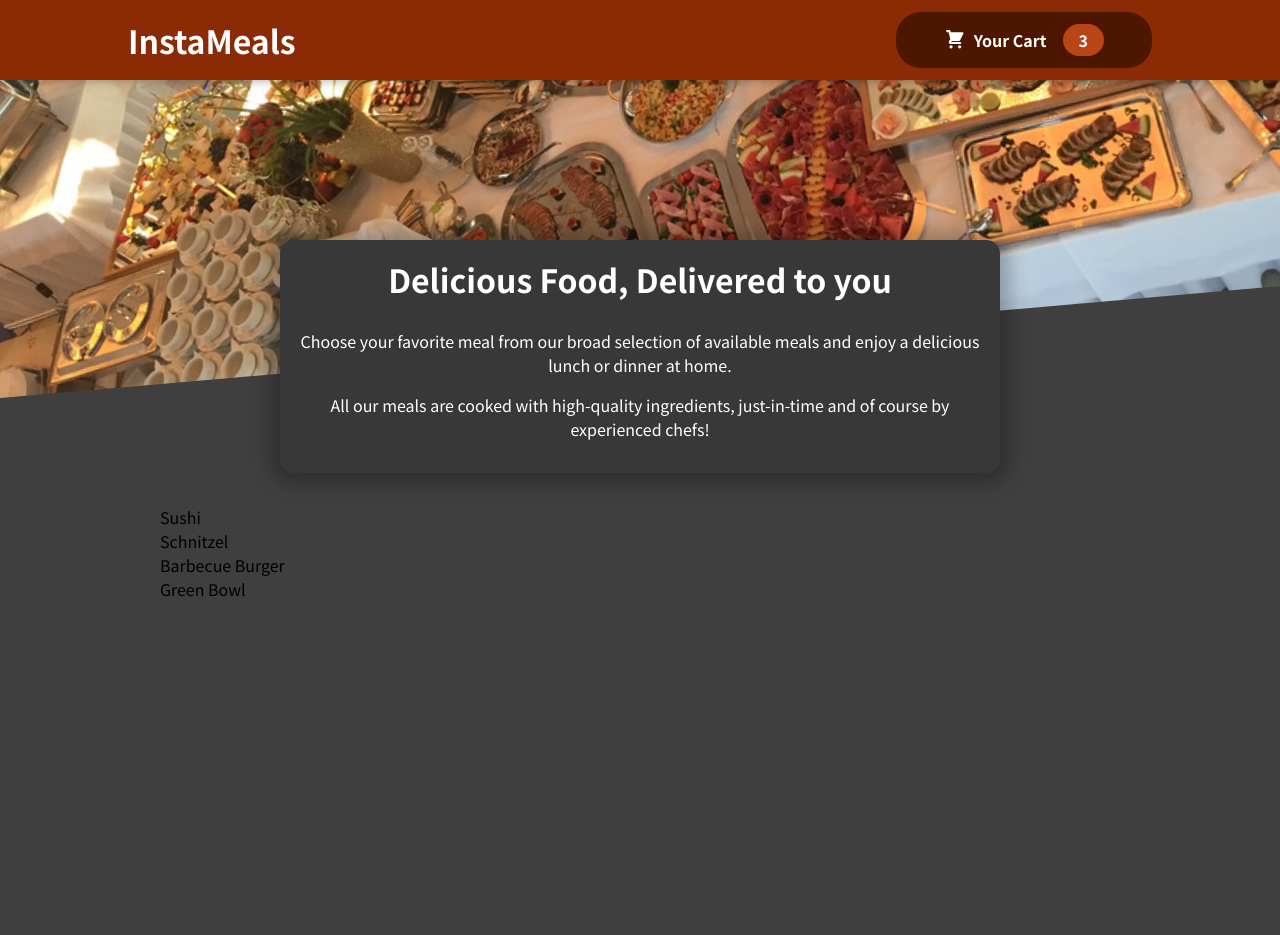
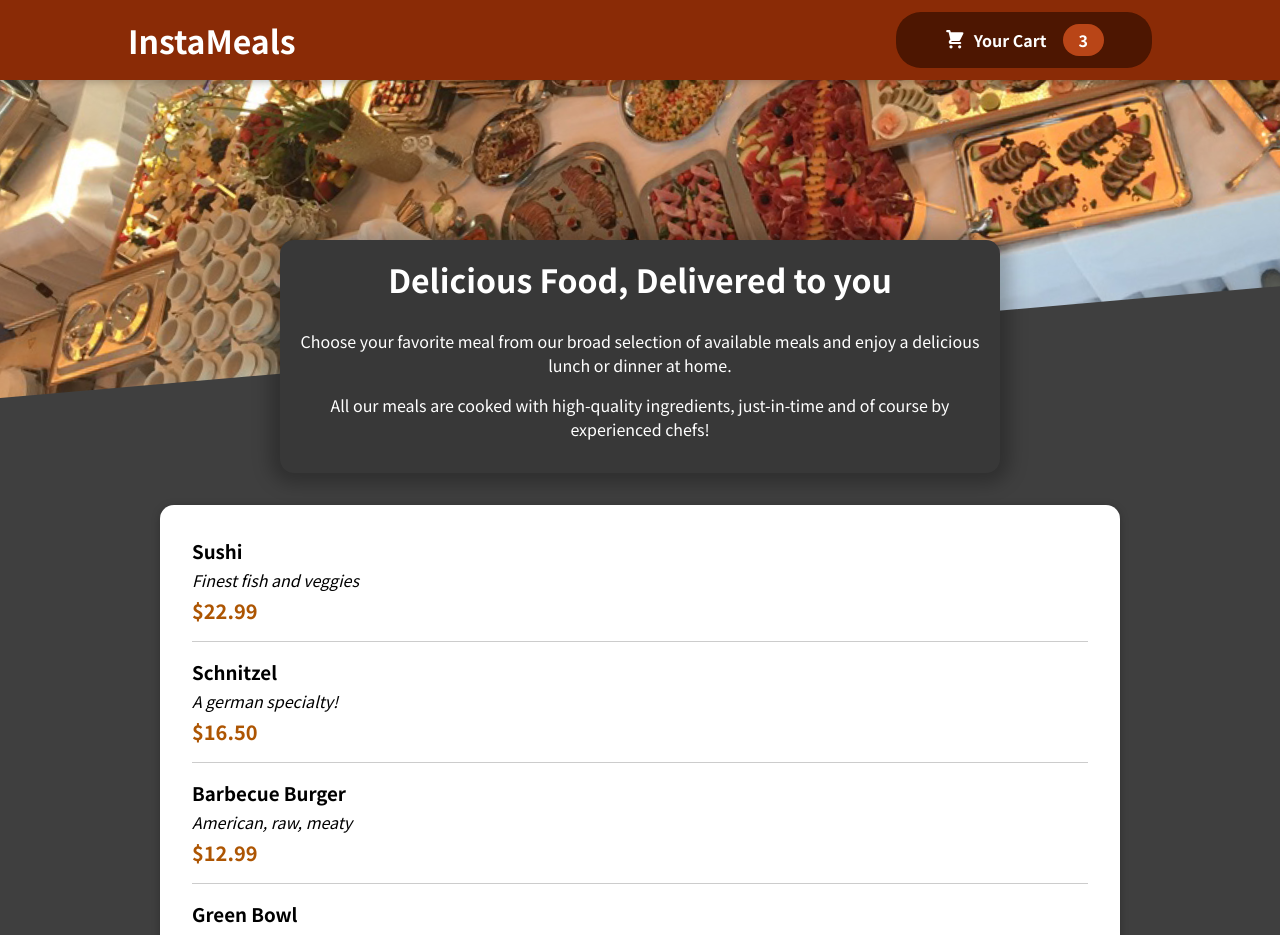
Before and after one commit to MZHussain0/food-order-app, a React (Vite) app: page / in a window 1280 px wide. Shown: the top 935 px of the page. Before the commit the page ends 800 px from the top, so only its background shows below. Built offline with nearby package versions, Linux system fonts and the light colour scheme.

Commit message:
added MealItem comp

```diff
--- a/src/components/Meals/AvailableMeals.jsx
+++ b/src/components/Meals/AvailableMeals.jsx
@@ -1,7 +1,11 @@
 import React from "react";
+import Card from "../UI/Card";
 
 // Styles imports
 import styles from "./AvailableMeals.module.css";
+
+// Component imports
+import MealItem from "./MealItem/MealItem";
 
 // Dummy content
 const DUMMY_MEALS = [
@@ -32,10 +36,21 @@
 ];
 
 const AvailableMeals = () => {
-  const mealsList = DUMMY_MEALS.map((meal) => <li>{meal.name}</li>);
+  const mealsList = DUMMY_MEALS.map((meal) => (
+    <li>
+      <MealItem
+        key={meal.id}
+        name={meal.name}
+        description={meal.description}
+        price={meal.price}
+      />
+    </li>
+  ));
   return (
     <section className={styles.meals}>
-      <ul>{mealsList}</ul>
+      <Card>
+        <ul>{mealsList}</ul>
+      </Card>
     </section>
   );
 };
--- /dev/null
+++ b/src/components/Meals/MealItem/MealItem.jsx
@@ -0,0 +1,21 @@
+import React from "react";
+
+// Styles imports
+import styles from "./MealItem.module.css";
+
+const MealItem = ({ name, description, price }) => {
+  const prices = `$${price.toFixed(2)}`;
+  return (
+    <li className={styles.meal}>
+      <div>
+        <h3>{name}</h3>
+        <div className={styles.description}>{description}</div>
+        <div className={styles.price}>{prices}</div>
+      </div>
+
+      <div></div>
+    </li>
+  );
+};
+
+export default MealItem;
--- /dev/null
+++ b/src/components/Meals/MealItem/MealItem.module.css
@@ -0,0 +1,22 @@
+.meal {
+  display: flex;
+  justify-content: space-between;
+  margin: 1rem;
+  padding-bottom: 1rem;
+  border-bottom: 1px solid #ccc;
+}
+
+.meal h3 {
+  margin: 0 0 0.25rem 0;
+}
+
+.description {
+  font-style: italic;
+}
+
+.price {
+  margin-top: 0.25rem;
+  font-weight: bold;
+  color: #ad5502;
+  font-size: 1.25rem;
+}
--- /dev/null
+++ b/src/components/UI/Card.jsx
@@ -0,0 +1,10 @@
+import React from "react";
+
+// Styles imports
+import styles from "./Card.module.css";
+
+const Card = (props) => {
+  return <div className={styles.card}>{props.children}</div>;
+};
+
+export default Card;
--- /dev/null
+++ b/src/components/UI/Card.module.css
@@ -0,0 +1,6 @@
+.card {
+  padding: 1rem;
+  box-shadow: 0 2px 8px rgba(0, 0, 0, 0.25);
+  border-radius: 14px;
+  background-color: white;
+}
```
Also changed, not shown: src/components/Meals/MealItem/MealItemForm.jsx (added, +7 -0 lines).
